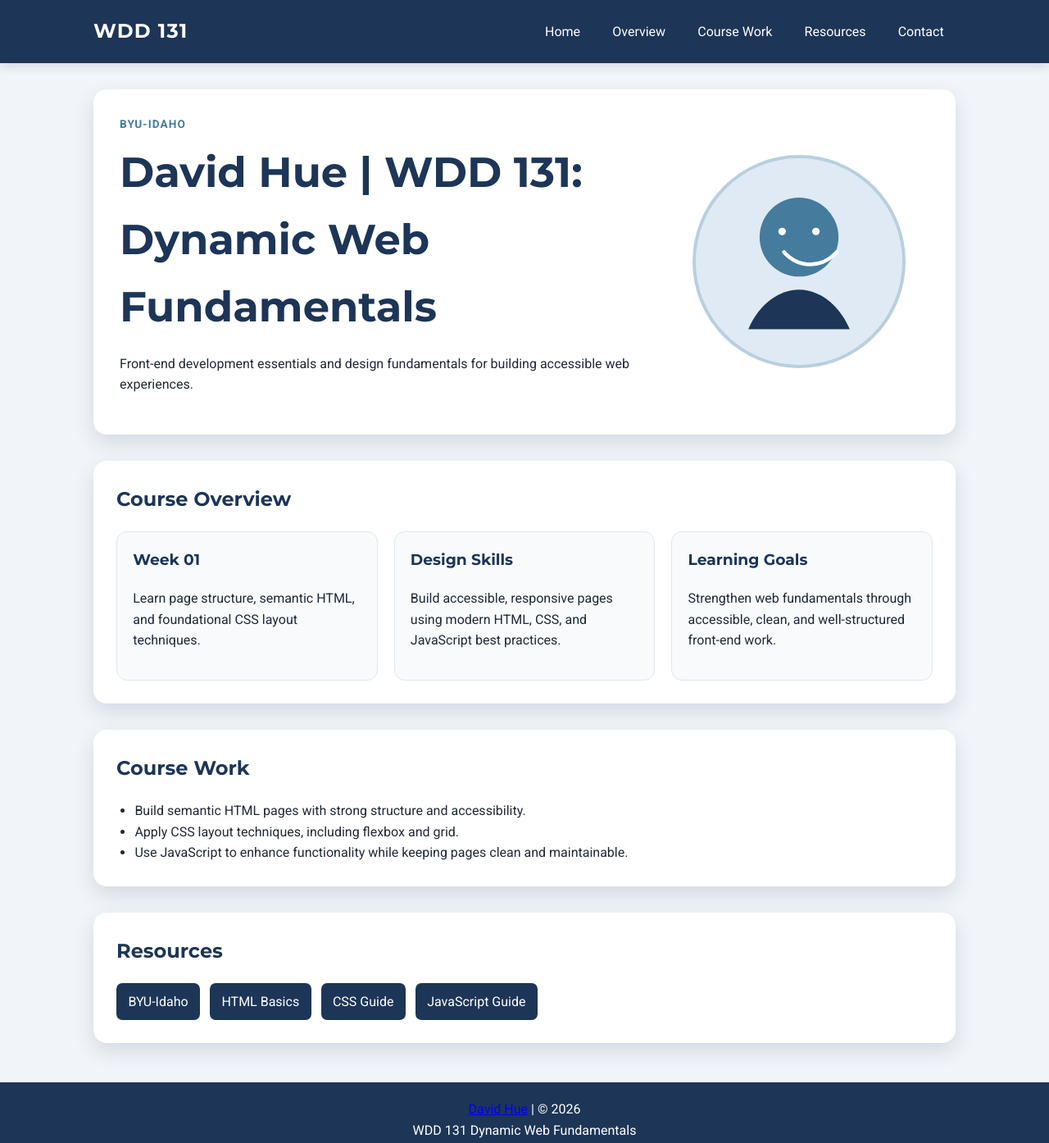
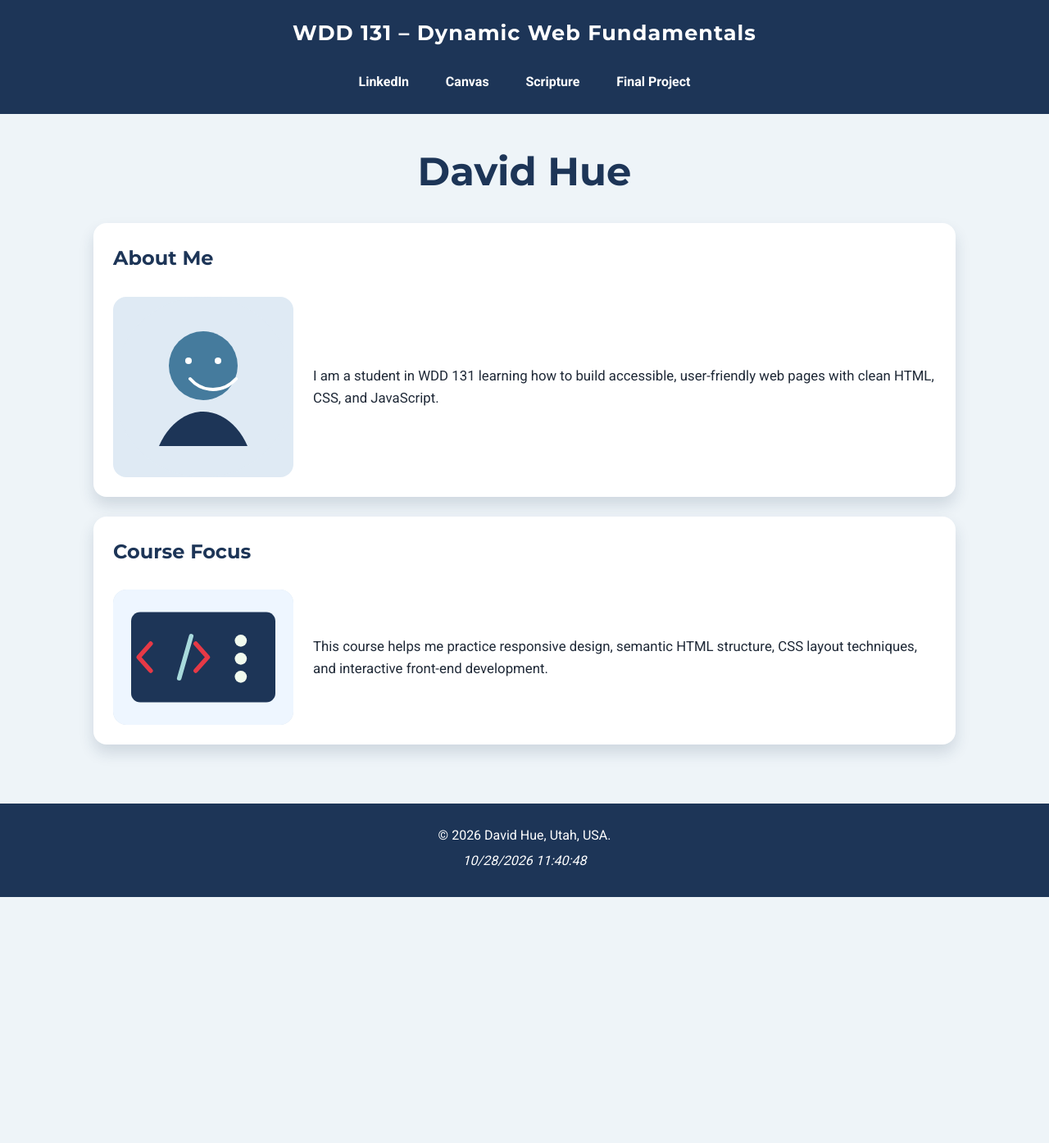
Before and after one commit to David-23-hue/wdd131, a plain HTML site: page index.html in a window 1280 px wide. Shown: the whole page at 82% size. After the commit the page ends 1094 px from the top, so only its background shows below. Drawn offline with Linux system fonts and the light colour scheme.

Commit message:
Edited the commit message to include a description of the changes made in this commit.

```diff
--- a/index.html
+++ b/index.html
@@ -5,9 +5,9 @@
     <meta charset="UTF-8">
     <meta name="viewport" content="width=device-width, initial-scale=1.0">
     <meta name="description"
-        content="WDD 131 Dynamic Web Fundamentals course homepage for David Hue, featuring assignments, course overview, and learning resources.">
+        content="WDD 131 - Dynamic Web Fundamentals - David Hue. A course homepage covering web fundamentals, HTML, CSS, and JavaScript.">
     <meta name="author" content="David Hue">
-    <title>WDD 131 | David Hue</title>
+    <title>WDD 131 – Dynamic Web Fundamentals – David Hue</title>
     <link rel="preconnect" href="https://fonts.googleapis.com">
     <link rel="preconnect" href="https://fonts.gstatic.com" crossorigin>
     <link
@@ -19,71 +19,37 @@
 
 <body>
     <header>
-        <div class="site-header">
-            <a class="brand" href="index.html">WDD 131</a>
-            <nav aria-label="Main navigation">
-                <a href="index.html">Home</a>
-                <a href="#overview">Overview</a>
-                <a href="#course-work">Course Work</a>
-                <a href="#resources">Resources</a>
-                <a href="#contact">Contact</a>
-            </nav>
-        </div>
+        <span id="course-title">WDD 131 – Dynamic Web Fundamentals</span>
+        <nav aria-label="Main navigation">
+            <a href="https://www.linkedin.com" target="_blank" rel="noreferrer">LinkedIn</a>
+            <a href="https://byupw.instructure.com/" target="_blank" rel="noreferrer">Canvas</a>
+            <a href="https://www.churchofjesuschrist.org/study/scriptures" target="_blank"
+                rel="noreferrer">Scripture</a>
+            <a href="#">Final Project</a>
+        </nav>
     </header>
 
     <main>
-        <section class="hero">
-            <div class="hero-text">
-                <p class="eyebrow">BYU-Idaho</p>
-                <h1>David Hue | WDD 131: Dynamic Web Fundamentals</h1>
-                <p>Front-end development essentials and design fundamentals for building accessible web experiences.</p>
-            </div>
-            <img src="images/profile.svg" alt="David Hue profile illustration" width="220" height="220">
+        <h1>David Hue</h1>
+
+        <section class="card">
+            <h2>About Me</h2>
+            <img src="images/profile.svg" alt="David Hue profile illustration">
+            <p>I am a student in WDD 131 learning how to build accessible, user-friendly web pages with clean HTML, CSS,
+                and JavaScript.</p>
         </section>
 
-        <section id="overview" class="cards">
-            <h2>Course Overview</h2>
-            <div class="card-grid">
-                <article class="card">
-                    <h3>Week 01</h3>
-                    <p>Learn page structure, semantic HTML, and foundational CSS layout techniques.</p>
-                </article>
-                <article class="card">
-                    <h3>Design Skills</h3>
-                    <p>Build accessible, responsive pages using modern HTML, CSS, and JavaScript best practices.</p>
-                </article>
-                <article class="card">
-                    <h3>Learning Goals</h3>
-                    <p>Strengthen web fundamentals through accessible, clean, and well-structured front-end work.</p>
-                </article>
-            </div>
-        </section>
-
-        <section id="course-work" class="content">
-            <h2>Course Work</h2>
-            <ul>
-                <li>Build semantic HTML pages with strong structure and accessibility.</li>
-                <li>Apply CSS layout techniques, including flexbox and grid.</li>
-                <li>Use JavaScript to enhance functionality while keeping pages clean and maintainable.</li>
-            </ul>
-        </section>
-
-        <section id="resources" class="content">
-            <h2>Resources</h2>
-            <div class="resource-links">
-                <a href="https://www.byui.edu/" target="_blank" rel="noreferrer">BYU-Idaho</a>
-                <a href="https://www.w3schools.com/html/" target="_blank" rel="noreferrer">HTML Basics</a>
-                <a href="https://developer.mozilla.org/en-US/docs/Web/CSS" target="_blank" rel="noreferrer">CSS
-                    Guide</a>
-                <a href="https://developer.mozilla.org/en-US/docs/Web/JavaScript" target="_blank"
-                    rel="noreferrer">JavaScript Guide</a>
-            </div>
+        <section class="card">
+            <h2>Course Focus</h2>
+            <img src="images/code.svg" alt="Web development illustration">
+            <p>This course helps me practice responsive design, semantic HTML structure, CSS layout techniques, and
+                interactive front-end development.</p>
         </section>
     </main>
 
-    <footer id="contact">
-        <p><a href="mailto:david.hue@example.com">David Hue</a> | &copy; <span id="year"></span></p>
-        <p>WDD 131 Dynamic Web Fundamentals</p>
+    <footer>
+        <p>&copy; <span id="year"></span> David Hue, Utah, USA.</p>
+        <p id="lastModified"></p>
     </footer>
 </body>
 
--- a/scripts/getdates.js
+++ b/scripts/getdates.js
@@ -1,7 +1,12 @@
 document.addEventListener("DOMContentLoaded", () => {
     const yearElement = document.getElementById("year");
+    const lastModifiedElement = document.getElementById("lastModified");
 
     if (yearElement) {
         yearElement.textContent = new Date().getFullYear();
     }
+
+    if (lastModifiedElement) {
+        lastModifiedElement.textContent = document.lastModified;
+    }
 });
--- a/styles/base.css
+++ b/styles/base.css
@@ -1,12 +1,12 @@
 :root {
     --primary: #1d3557;
-    --primary-light: #457b9d;
+    --secondary: #457b9d;
     --accent: #e63946;
-    --background: #f1f5f9;
+    --light: #f1faee;
     --surface: #ffffff;
+    --bg: #eef4f8;
     --text: #1f2937;
-    --muted: #4b5563;
-    --shadow: rgba(29, 53, 87, 0.14);
+    --shadow: rgba(29, 53, 87, 0.15);
 }
 
 * {
@@ -16,9 +16,9 @@
 body {
     margin: 0;
     font-family: "Roboto", Arial, sans-serif;
+    background: var(--bg);
+    color: var(--text);
     line-height: 1.6;
-    background: var(--background);
-    color: var(--text);
 }
 
 img {
@@ -30,76 +30,47 @@ img {
 header {
     background: var(--primary);
     color: #ffffff;
-    box-shadow: 0 4px 12px var(--shadow);
+    text-align: center;
+    padding: 1.25rem 1rem 1rem;
 }
 
-header .site-header {
-    max-width: 1100px;
-    margin: 0 auto;
-    padding: 1rem 1.5rem;
-    display: flex;
-    justify-content: space-between;
-    align-items: center;
-    gap: 1rem;
-}
-
-.brand {
-    color: #ffffff;
+#course-title {
+    display: block;
     font-family: "Montserrat", Arial, sans-serif;
-    font-size: 1.5rem;
+    font-size: clamp(1.3rem, 2vw, 2rem);
     font-weight: 700;
-    letter-spacing: 0.05em;
-    text-decoration: none;
-    text-transform: uppercase;
+    letter-spacing: 0.04em;
+    margin-bottom: 0.9rem;
 }
 
 nav {
     display: flex;
     flex-wrap: wrap;
-    gap: 0.65rem;
-    justify-content: flex-end;
+    justify-content: center;
+    gap: 0.8rem;
+    max-width: 1100px;
+    margin: 0 auto;
 }
 
-nav a,
-.resource-links a {
+nav a {
     color: #ffffff;
     text-decoration: none;
-    padding: 0.6rem 0.9rem;
-    border-radius: 0.45rem;
-    transition: background-color 0.2s ease, color 0.2s ease, transform 0.2s ease;
+    padding: 0.7rem 1rem;
+    border-radius: 0.5rem;
+    transition: background-color 0.2s ease, transform 0.2s ease, box-shadow 0.2s ease;
+    font-weight: 600;
 }
 
-nav a:hover,
-.resource-links a:hover {
+nav a:hover {
     background: var(--accent);
-    color: #ffffff;
-    transform: translateY(-1px);
+    transform: translateY(-2px);
+    box-shadow: 0 8px 14px rgba(230, 57, 70, 0.25);
 }
 
 main {
     max-width: 1100px;
     margin: 0 auto;
     padding: 2rem 1.5rem 3rem;
-}
-
-.hero {
-    display: grid;
-    grid-template-columns: 2fr 1fr;
-    align-items: center;
-    gap: 2rem;
-    background: var(--surface);
-    border-radius: 1rem;
-    box-shadow: 0 10px 25px var(--shadow);
-    padding: 2rem;
-}
-
-.eyebrow {
-    margin: 0 0 0.4rem;
-    color: var(--primary-light);
-    font-size: 0.85rem;
-    letter-spacing: 0.08em;
-    text-transform: uppercase;
-    font-weight: 700;
 }
 
 h1,
@@ -111,87 +82,62 @@ h3 {
 }
 
 h1 {
-    margin-bottom: 0.5rem;
-    font-size: clamp(2.2rem, 4vw, 3.5rem);
+    text-align: center;
+    font-size: clamp(2.2rem, 4vw, 3rem);
+    margin-bottom: 1.5rem;
 }
 
-.hero img {
-    width: min(100%, 260px);
-    justify-self: center;
-    border-radius: 50%;
-    border: 4px solid rgba(69, 123, 157, 0.25);
+main .card {
+    display: grid;
+    grid-template-columns: 220px 1fr;
+    gap: 1.5rem;
+    align-items: center;
+    background: var(--surface);
+    border-radius: 1rem;
+    padding: 1.5rem;
+    margin-bottom: 1.5rem;
+    box-shadow: 0 10px 18px var(--shadow);
+}
+
+.card h2 {
+    grid-column: 1 / -1;
+    margin-bottom: 0.2rem;
+}
+
+.card img {
+    width: 100%;
+    max-width: 220px;
+    border-radius: 1rem;
     background: #dfeaf4;
 }
 
-.cards,
-.content {
-    margin-top: 2rem;
-    background: var(--surface);
-    border-radius: 1rem;
-    box-shadow: 0 10px 25px var(--shadow);
-    padding: 1.75rem;
-}
-
-.card-grid {
-    display: grid;
-    grid-template-columns: repeat(auto-fit, minmax(220px, 1fr));
-    gap: 1.25rem;
-    margin-top: 1rem;
-}
-
-.card {
-    background: #f8fafc;
-    border: 1px solid #dfe7f1;
-    border-radius: 0.8rem;
-    padding: 1.2rem;
-    transition: transform 0.2s ease, box-shadow 0.2s ease;
-}
-
-.card:hover {
-    transform: translateY(-3px);
-    box-shadow: 0 12px 18px rgba(29, 53, 87, 0.12);
-}
-
-ul {
-    margin: 1rem 0 0;
-    padding-left: 1.4rem;
-}
-
-.resource-links {
-    display: flex;
-    flex-wrap: wrap;
-    gap: 0.75rem;
-    margin-top: 1rem;
-}
-
-.resource-links a {
-    background: var(--primary);
-    color: #ffffff;
+.card p {
+    margin: 0;
+    font-size: 1.05rem;
 }
 
 footer {
     background: var(--primary);
     color: #ffffff;
     text-align: center;
-    padding: 1.25rem 1rem;
+    padding: 1.25rem 1rem 1.6rem;
 }
 
 footer p {
-    margin: 0;
+    margin: 0.35rem 0;
+}
+
+#lastModified {
+    font-style: italic;
 }
 
 @media (max-width: 700px) {
-    header .site-header {
-        flex-direction: column;
-        align-items: flex-start;
-    }
-
-    nav {
-        justify-content: flex-start;
-    }
-
-    .hero {
+    main .card {
         grid-template-columns: 1fr;
         text-align: center;
     }
+
+    .card img {
+        margin: 0 auto;
+    }
 }
```
Also changed, not shown: images/code.svg (added).
